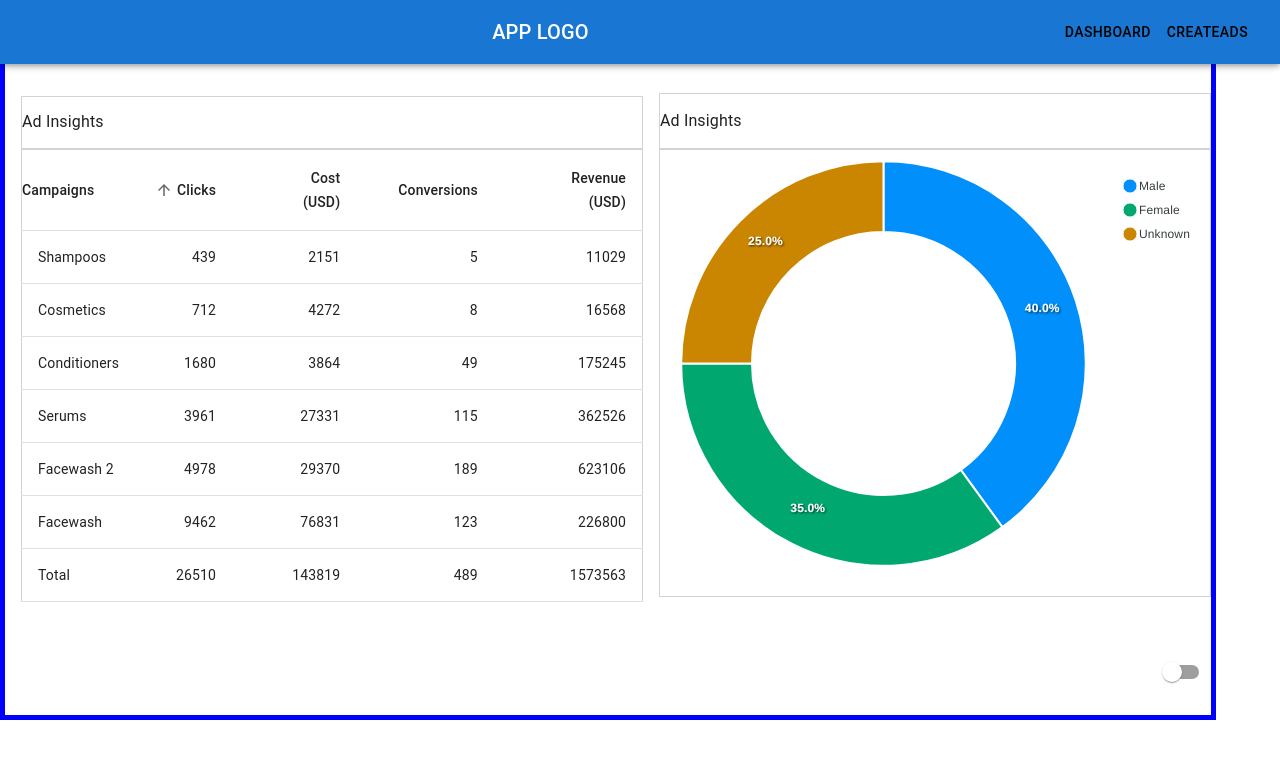
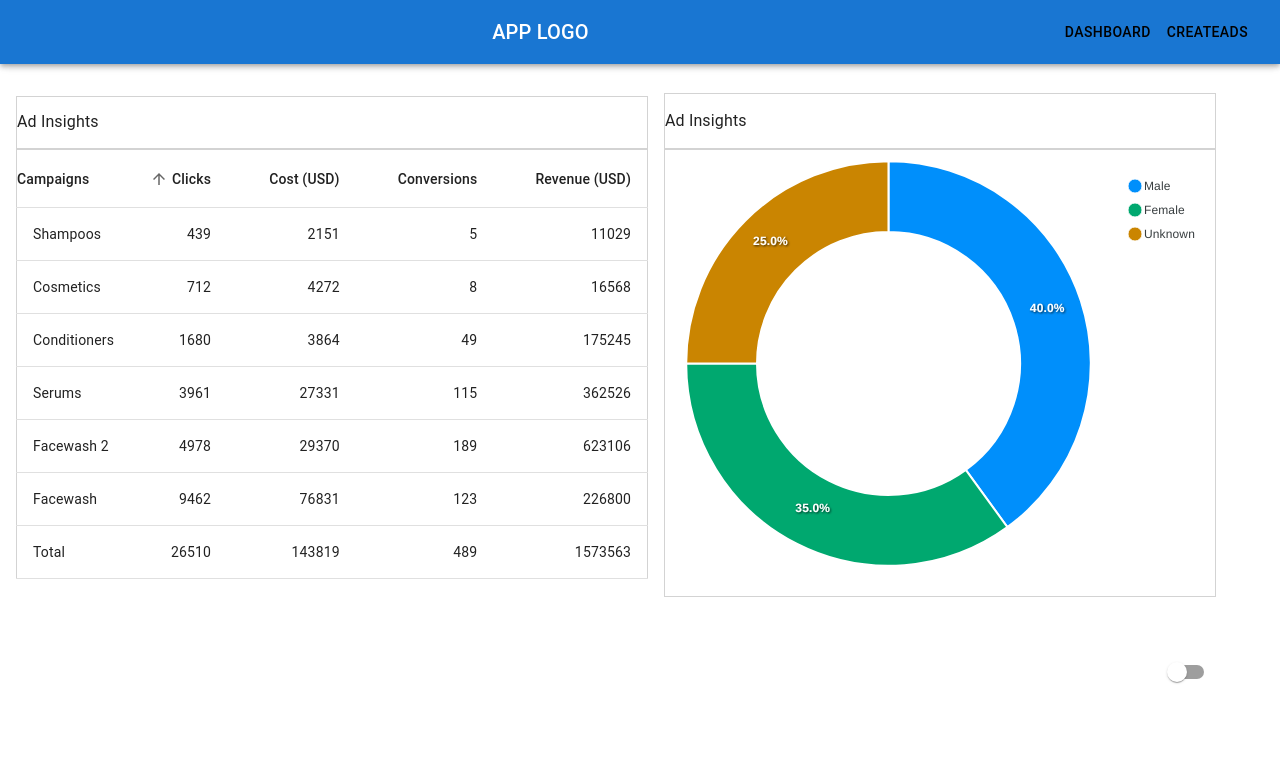
Before and after one commit to sandipbangar/keywordio-test, a React (Create React App) app: page / in a window 1280 px wide. Shown: the top 758 px of the page. Built offline with nearby package versions, Linux system fonts and the light colour scheme.

Commit message:
Border delete db

```diff
--- a/src/styles/DashBoard.css
+++ b/src/styles/DashBoard.css
@@ -1,13 +1,12 @@
 .DashStyle {
   display: flex;
   flex-direction: row;
-  border: 5px solid blue;
+
   position: absolute;
   height: 90%;
   width: 95%;
   justify-content: center;
   align-items: center;
-  /* margin: 2rem; */
 }
 
 .left {
```
